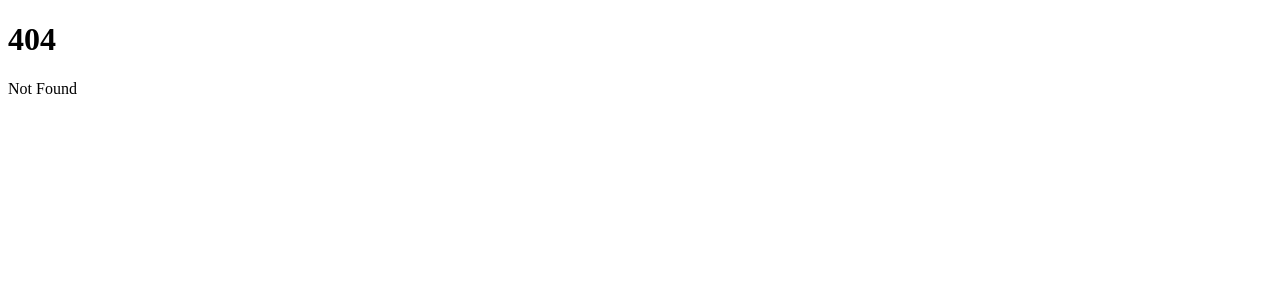
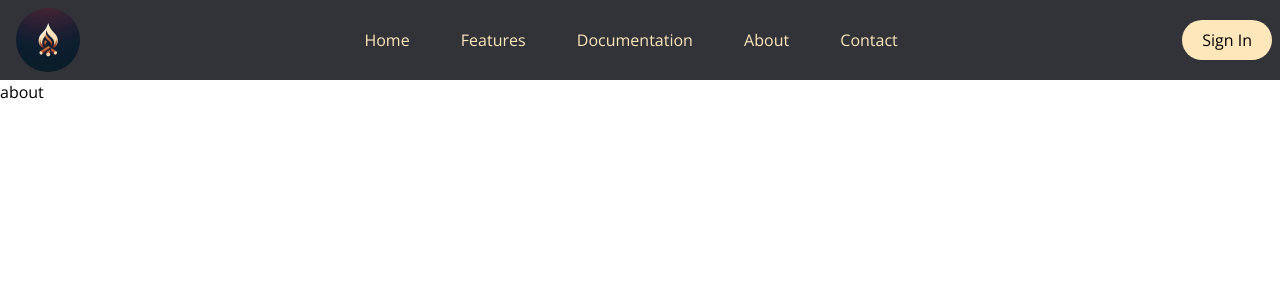
Before and after one commit to Aaryan-N/Fira_Svelte, a SvelteKit app: page /about in a window 1280 px wide. Before the commit this address had no page. Shown: the top 300 px of the page. Built offline with nearby package versions, Linux system fonts and the light colour scheme.

Commit message:
Almost done with the navbar just working out the colors

```diff
--- a/src/components/Navbar.svelte
+++ b/src/components/Navbar.svelte
@@ -1,8 +1,27 @@
-<nav class="bg-[#FFE7BC] mb-2">
-    <div class="w-16">
-        <p class="p-2">rah</p>
+<nav class="bg-[#313338] flex justify-between items-center w-[100%] mx-auto pt-2 pb-2">
+    <div>
+        <img class="ml-4 rounded-full w-16 h-16" src="/FiraLogo.jpeg" alt="Fira" />
     </div>
-    <div class="justify-end flex flex-row p-2 m-2">
-
+    <div class="text-[#FFE7BC]">
+            <ul class="flex gap-[4vw]">
+                <li>
+                <a class="hover-text-gray-500" href="/">Home</a>
+                </li>
+                <li>
+                    <a class="hover-text-gray-500" href="/features">Features</a>
+                </li>
+                <li>
+                    <a class="hover-text-gray-500" href="/docs">Documentation</a>
+                </li>
+                <li>
+                    <a class="hover-text-gray-500" href="/about">About</a>
+                </li>
+                <li>
+                    <a class="hover-text-gray-500" href="/contactus">Contact</a>
+                </li>
+            </ul>
+    </div>
+    <div>
+        <button class="bg-[#FFE7BC] text-black px-5 py-2 rounded-full hover:bg-[#ffffff] mr-2">Sign In</button>
     </div>
 </nav>
--- /dev/null
+++ b/src/routes/+layout.svelte
@@ -0,0 +1,6 @@
+<script>
+	import '../app.css';
+    import Navbar from "../components/Navbar.svelte"
+</script>
+<Navbar />
+<slot></slot>
--- /dev/null
+++ b/src/routes/about/+page.svelte
@@ -0,0 +1 @@
+<h1>about</h1>
--- /dev/null
+++ b/src/routes/contactus/+page.svelte
@@ -0,0 +1 @@
+<h1>contact</h1>
--- /dev/null
+++ b/src/routes/docs/+page.svelte
@@ -0,0 +1 @@
+<h1>docs</h1>
```
Also changed, not shown: static/FiraLogo.jpeg (added).
